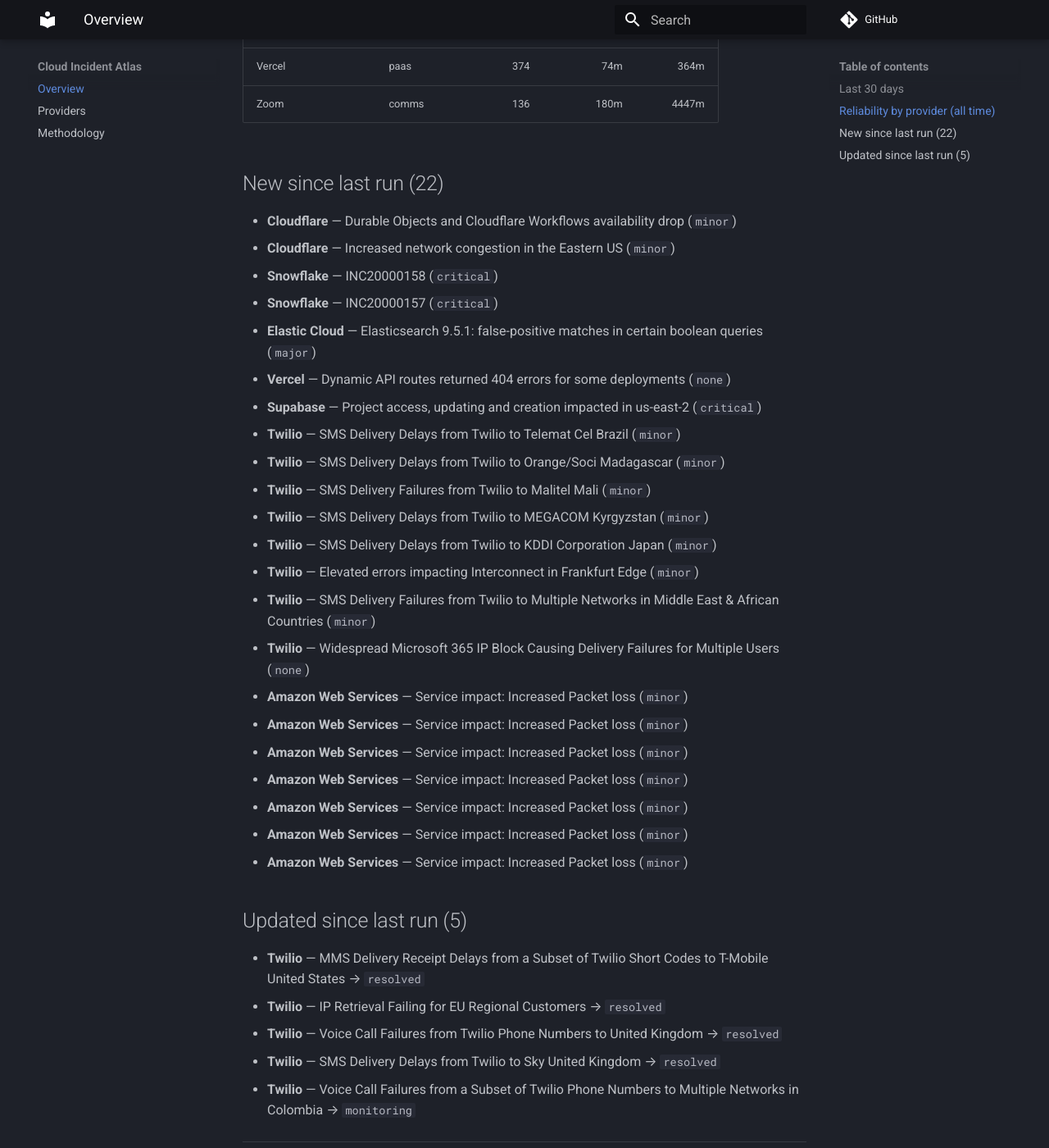
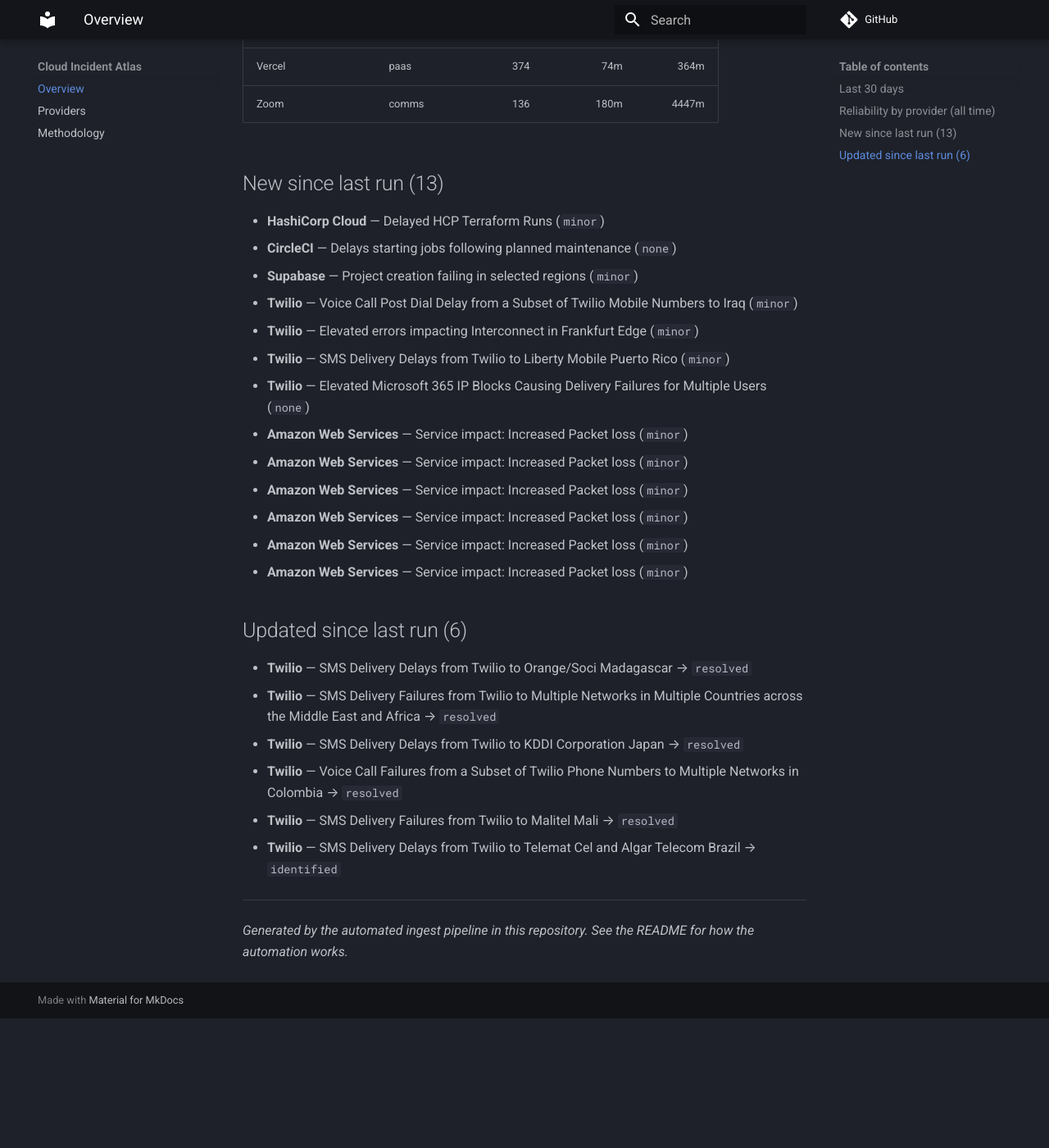
Before and after one commit to ayushgupta07xx/cloud-incident-atlas, an MkDocs documentation site: the page built from docs/index.md, in a window 1280 px wide and 1400 px high, scrolled down 1434 px. Shown: the whole window at 82% size. Built offline with MkDocs 1.6.1 and Material for MkDocs 9.7.7, drawn with Linux system fonts in a browser that asks for light colours; comment, search, counter and statistics services are not loaded; after the commit the page ends 2676 px from its top, so only the background shows below that; some of the changed text lies outside the part shown.

Commit message:
docs: refresh digest and charts
Regenerated from the corpus by the ingest pipeline.

Run: https://github.com/ayushgupta07xx/cloud-incident-atlas/actions/runs/31996456377

Co-authored-by: github-actions[bot] <41898282+github-actions[bot]@users.noreply.github.com>

```diff
--- a/docs/index.md
+++ b/docs/index.md
@@ -31,29 +31,20 @@
 | OpenAI | ai | 38 | 135m | 799m |
 | Sentry | observability | 330 | 84m | 357m |
 | Snowflake | data | 188 | 124m | 598m |
-| Supabase | paas | 381 | 158m | 896m |
-| Twilio | comms | 10746 | 270m | 1061m |
+| Supabase | paas | 382 | 158m | 892m |
+| Twilio | comms | 10750 | 270m | 1072m |
 | Vercel | paas | 374 | 74m | 364m |
 | Zoom | comms | 136 | 180m | 4447m |
 
-## New since last run (22)
+## New since last run (13)
 
-- **Cloudflare** — Durable Objects and Cloudflare Workflows availability drop (`minor`)
-- **Cloudflare** — Increased network congestion in the Eastern US (`minor`)
-- **Snowflake** — INC20000158 (`critical`)
-- **Snowflake** — INC20000157 (`critical`)
-- **Elastic Cloud** — Elasticsearch 9.5.1: false-positive matches in certain boolean queries (`major`)
-- **Vercel** — Dynamic API routes returned 404 errors for some deployments (`none`)
-- **Supabase** — Project access, updating and creation impacted in us-east-2 (`critical`)
-- **Twilio** — SMS Delivery Delays from Twilio to Telemat Cel Brazil (`minor`)
-- **Twilio** — SMS Delivery Delays from Twilio to Orange/Soci Madagascar (`minor`)
-- **Twilio** — SMS Delivery Failures from Twilio to Malitel Mali (`minor`)
-- **Twilio** — SMS Delivery Delays from Twilio to MEGACOM Kyrgyzstan (`minor`)
-- **Twilio** — SMS Delivery Delays from Twilio to KDDI Corporation Japan (`minor`)
+- **HashiCorp Cloud** — Delayed HCP Terraform Runs (`minor`)
+- **CircleCI** — Delays starting jobs following planned maintenance (`none`)
+- **Supabase** — Project creation failing in selected regions (`minor`)
+- **Twilio** — Voice Call Post Dial Delay from a Subset of Twilio Mobile Numbers to Iraq (`minor`)
 - **Twilio** — Elevated errors impacting Interconnect in Frankfurt Edge (`minor`)
-- **Twilio** — SMS Delivery Failures from Twilio to Multiple Networks in Middle East & African Countries (`minor`)
-- **Twilio** — Widespread Microsoft 365 IP Block Causing Delivery Failures for Multiple Users (`none`)
-- **Amazon Web Services** — Service impact: Increased Packet loss (`minor`)
+- **Twilio** — SMS Delivery Delays from Twilio to Liberty Mobile Puerto Rico (`minor`)
+- **Twilio** — Elevated Microsoft 365 IP Blocks Causing Delivery Failures for Multiple Users (`none`)
 - **Amazon Web Services** — Service impact: Increased Packet loss (`minor`)
 - **Amazon Web Services** — Service impact: Increased Packet loss (`minor`)
 - **Amazon Web Services** — Service impact: Increased Packet loss (`minor`)
@@ -61,13 +52,14 @@
 - **Amazon Web Services** — Service impact: Increased Packet loss (`minor`)
 - **Amazon Web Services** — Service impact: Increased Packet loss (`minor`)
 
-## Updated since last run (5)
+## Updated since last run (6)
 
-- **Twilio** — MMS Delivery Receipt Delays from a Subset of Twilio Short Codes to T-Mobile United States → `resolved`
-- **Twilio** — IP Retrieval Failing for EU Regional Customers → `resolved`
-- **Twilio** — Voice Call Failures from Twilio Phone Numbers to United Kingdom → `resolved`
-- **Twilio** — SMS Delivery Delays from Twilio to Sky United Kingdom → `resolved`
-- **Twilio** — Voice Call Failures from a Subset of Twilio Phone Numbers to Multiple Networks in Colombia → `monitoring`
+- **Twilio** — SMS Delivery Delays from Twilio to Orange/Soci Madagascar → `resolved`
+- **Twilio** — SMS Delivery Failures from Twilio to Multiple Networks in Multiple Countries across the Middle East and Africa → `resolved`
+- **Twilio** — SMS Delivery Delays from Twilio to KDDI Corporation Japan → `resolved`
+- **Twilio** — Voice Call Failures from a Subset of Twilio Phone Numbers to Multiple Networks in Colombia → `resolved`
+- **Twilio** — SMS Delivery Failures from Twilio to Malitel Mali → `resolved`
+- **Twilio** — SMS Delivery Delays from Twilio to Telemat Cel and Algar Telecom Brazil → `identified`
 
 ---
 
```
Also changed, not shown: other parts of docs/index.md (+6 -6 lines), README.md (+6 -13 lines), docs/providers.md (+9 -9 lines), docs/img/mttr.svg, docs/img/timeline.svg.
